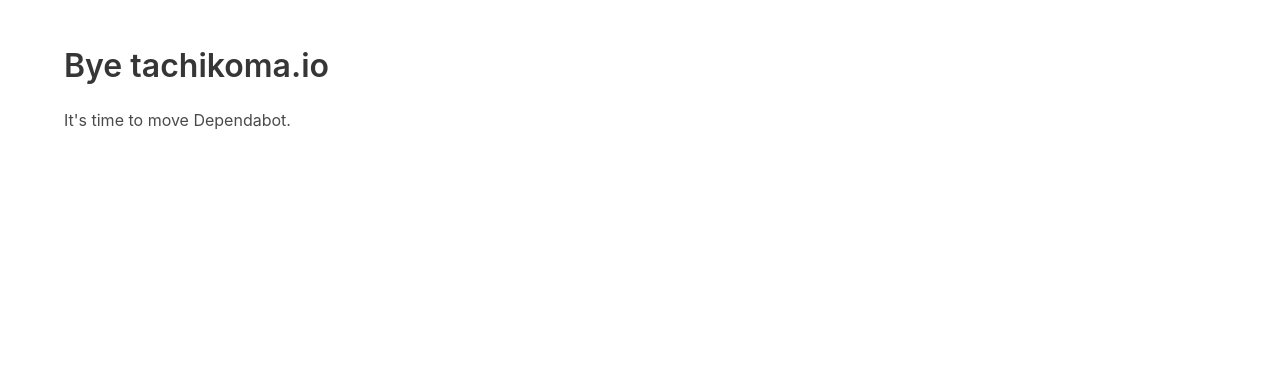
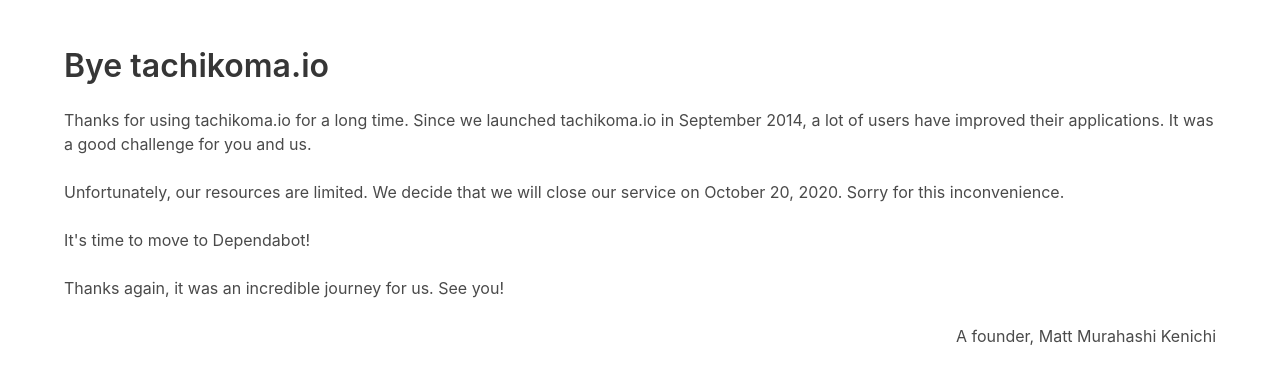
Before and after one commit to sanemat/midori.tachikoma.io, a website: page index.html in a window 1280 px wide. Drawn offline with Linux system fonts and the light colour scheme.

Commit message:
chore(statement): bye tachikoma io

```diff
--- a/index.html
+++ b/index.html
@@ -12,7 +12,24 @@
     <section class="section">
       <div class="container">
         <h1 class="title">Bye tachikoma.io</h1>
-        <p>It's time to move Dependabot.</p>
+        <div class="block">
+          Thanks for using tachikoma.io for a long time. Since we launched
+          tachikoma.io in September 2014, a lot of users have improved their
+          applications. It was a good challenge for you and us.
+        </div>
+
+        <div class="block">
+          Unfortunately, our resources are limited. We decide that we will close
+          our service on October 20, 2020. Sorry for this inconvenience.
+        </div>
+
+        <div class="block">It's time to move to Dependabot!</div>
+        <div class="block">
+          Thanks again, it was an incredible journey for us. See you!
+        </div>
+        <div class="block has-text-right">
+          A founder, Matt Murahashi Kenichi
+        </div>
       </div>
     </section>
   </body>
```
